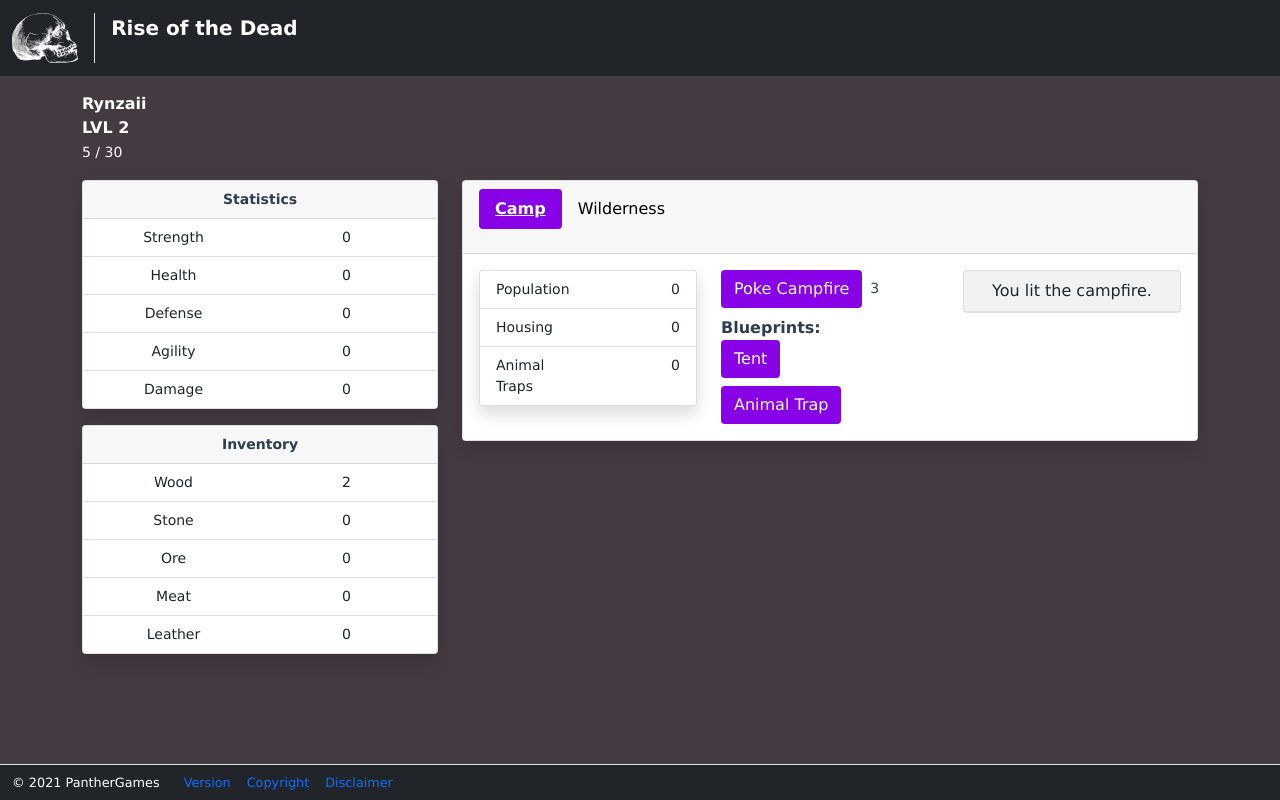
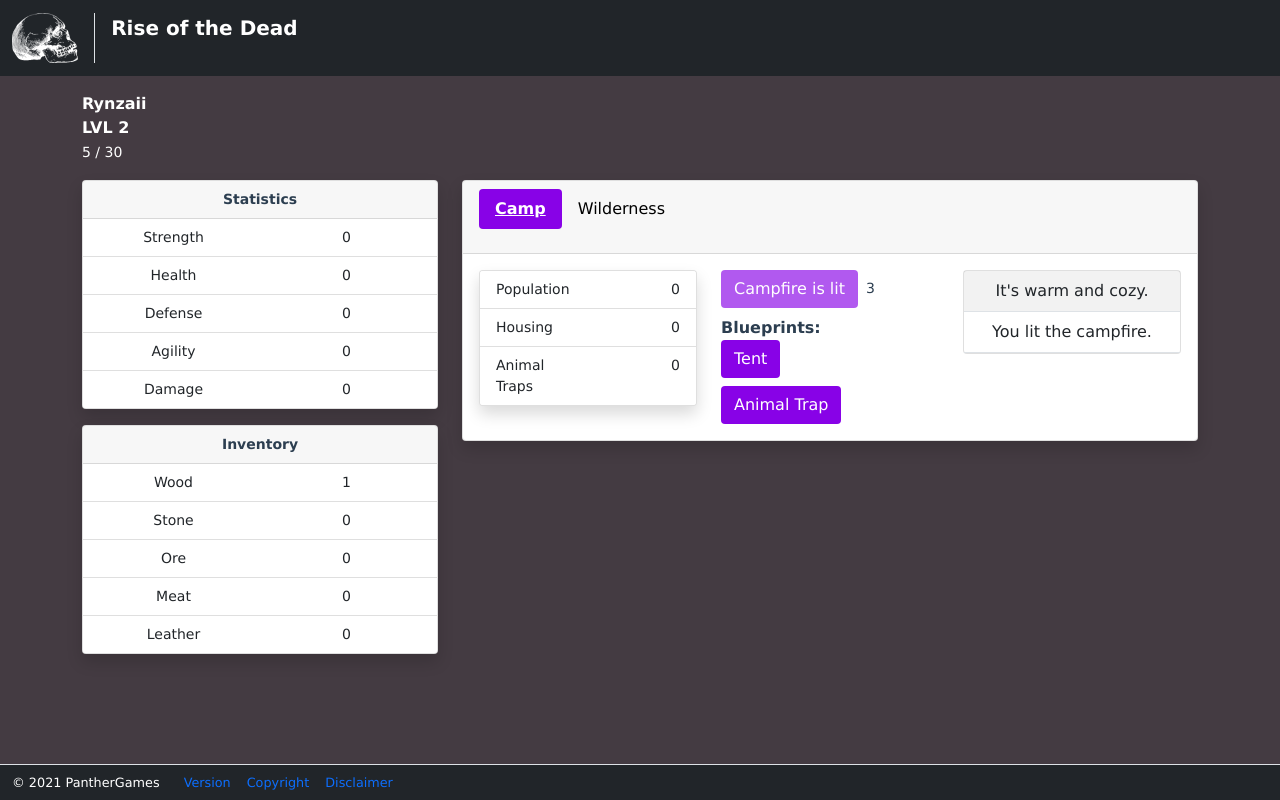
Before and after one commit to kenzieryann7/rise-of-the-dead, a Vue app: page /main in a window 1280 px wide. Both pictures are taken after a click on the button "Light Campfire". Built offline with nearby package versions, Linux system fonts and the light colour scheme.

Commit message:
updated campfire functionality to incorporate the store

```diff
--- a/src/components/GameWindow.vue
+++ b/src/components/GameWindow.vue
@@ -61,7 +61,7 @@
             </div>
             <div class="col text-start">
               <button
-                v-if="!campfire"
+                v-if="!camp.campfire.isLit"
                 type="button"
                 class="btn btn-purple text-white"
                 title="Costs 1 Wood"
@@ -70,15 +70,15 @@
                 Light Campfire
               </button>
               <button
-                v-if="campfire"
+                v-if="camp.campfire.isLit"
                 type="button"
                 class="btn btn-purple text-white"
                 title="Costs 1 Wood"
-                @click="campfireAction(), clickLevel()"
+                disabled
               >
-                Poke Campfire
+                Campfire is lit
               </button>
-              <span v-if="campfire" class="ms-2">
+              <span v-if="camp.campfire.isLit" class="ms-2">
                 <small>{{ camp.campfire.burnTime }}</small>
               </span>
               <br />
@@ -182,6 +182,7 @@ export default {
     ...mapGetters({
       camp: "getCamp",
       res: "getRes",
+      log: "getActionLog",
     }),
   },
   methods: {
@@ -236,10 +237,10 @@ export default {
       let x = Math.floor(Math.random() * rng); // rng out of 100
       console.log("rng #", x);
     },
+    resetCampfire() {
+      this.resetCampfire("resetCampfire");
+    },
     campfireAction() {
-      if (this.res.wood >= 1) {
-        this.campfire = true;
-      }
       this.setCampfire("setCampfire");
       // console.log(bool);
       // this.campfire = bool;
@@ -257,7 +258,10 @@ export default {
       // }
     },
     countDownTimer() {
-      if (this.camp.campfire.burnTime > 0 && this.campfire == true) {
+      if (this.camp.campfire.burnTime == 3) {
+        this.log.unshift("It's warm and cozy.");
+      }
+      if (this.camp.campfire.burnTime > 0 && this.camp.campfire.isLit == true) {
         setTimeout(() => {
           this.camp.campfire.burnTime--;
           this.checkTimer();
@@ -267,8 +271,8 @@ export default {
     },
     checkTimer() {
       if (this.camp.campfire.burnTime == 0) {
-        this.campfire = false;
         this.resetBurnTime("resetBurnTime");
+        this.camp.campfire.isLit = false;
       }
     },
     incrementResource() {
--- a/src/store/index.js
+++ b/src/store/index.js
@@ -19,6 +19,7 @@ export default createStore({
     camp: {
       campfire: {
         isLit: false,
+        reset: false,
         burnTime: 5,
       },
       population: 0,
@@ -98,6 +99,7 @@ export default createStore({
       if (this.state.resources.wood >= 1) {
         this.state.bools.alertBool = false;
         context.commit("setCampfire");
+        context.commit("decreaseWood", 1);
         this.state.actionLog.unshift("You lit the campfire.");
       } else {
         this.state.bools.alertBool = true;
```
